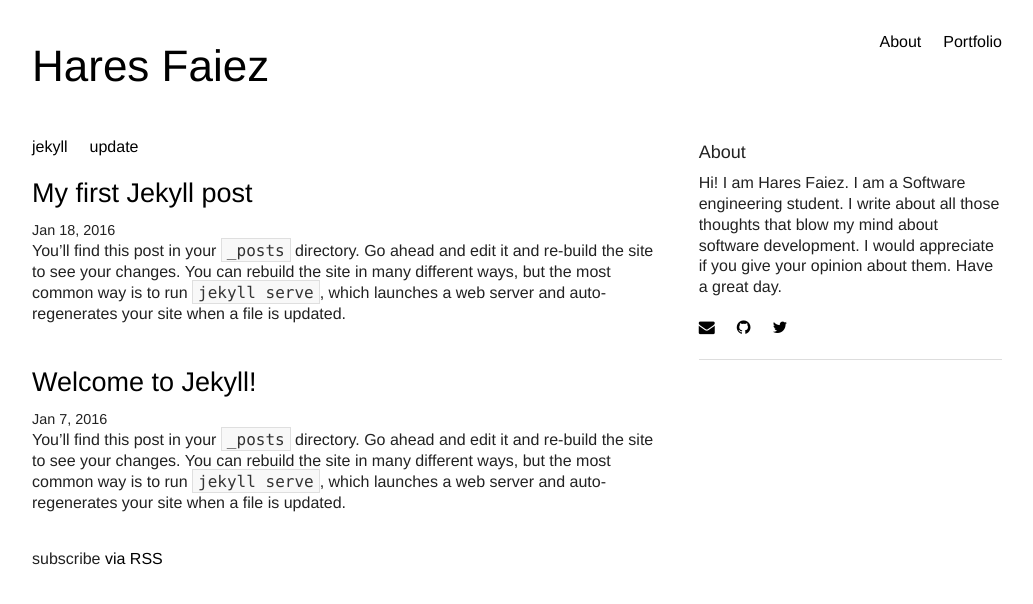
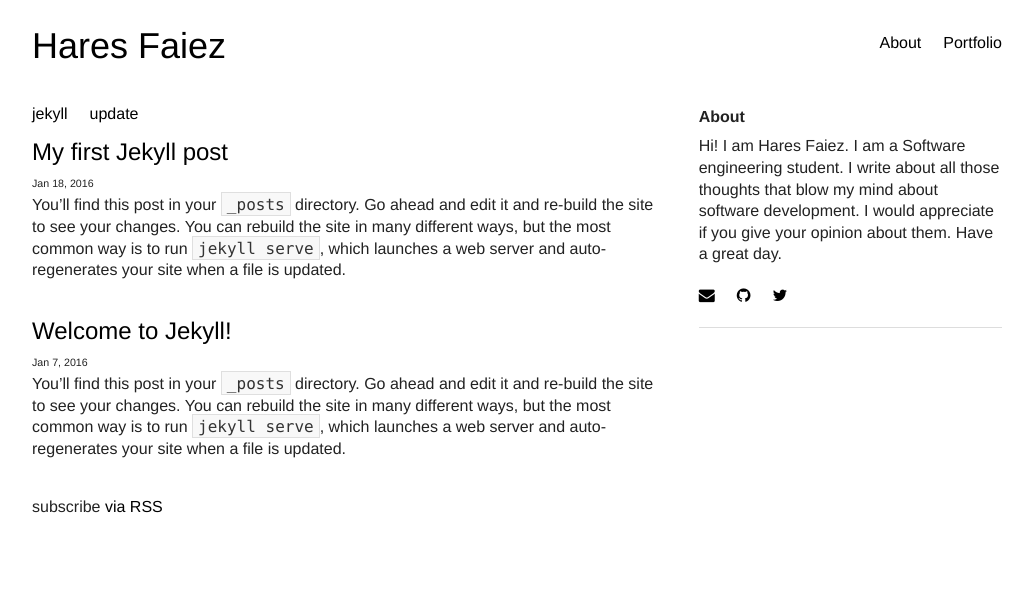
Before and after one commit to haresfaiez/haresfaiez.github.io, a Jekyll site: the page built from index.html, in a window 1280 px wide. Shown: the top 604 px of the page, without its empty margins (123-1156 px from the left). Built offline with Jekyll 4.4.1, drawn with Linux system fonts in a browser that asks for light colours; nearby versions of some CDN libraries; library files that are not in the unit come from our copies.

Commit message:
Fix index text size

```diff
--- a/_includes/about.html
+++ b/_includes/about.html
@@ -1,7 +1,7 @@
 <div>
-    <h5>
+    <h6>
         About
-    </h5>
+    </h6>
     <p>
         {{ site.about }}
     </p>
--- a/_includes/categories-list.html
+++ b/_includes/categories-list.html
@@ -1,5 +1,7 @@
 <ul class="inline-list">
   {% for category in site.categories %}
-  <li><a name="{{ category | first }}">{{ category | first }}</a></li>
+  <li>
+      <a name="{{ category | first }}">{{ category | first }}</a>
+  </li>
   {% endfor %}
 </ul>
--- a/_includes/posts.html
+++ b/_includes/posts.html
@@ -1,8 +1,8 @@
 {% for post in site.posts %}
   <article class="post">
-    <h3>
+    <h2>
       <a class="post-link" href="{{ post.url | prepend: site.baseurl }}">{{ post.title }}</a>
-    </h3>
+    </h2>
     <small>
       <span class="post-meta">{{ post.date | date: "%b %-d, %Y" }}</span>
     </small>
--- a/_sass/foundation/_global.scss
+++ b/_sass/foundation/_global.scss
@@ -19,8 +19,7 @@ $namespace: false !default;
 // set $rem-base to $base-font-size and make sure $base-font-size is a px value.
 $base-font-size: 100% !default;
 
-// $base-line-height is 24px while $base-font-size is 16px
-$base-line-height: 1.3 !default;
+$base-line-height: 1.35rem !default;
 
 //
 // Global Foundation Mixins
--- a/_sass/foundation/_type.scss
+++ b/_sass/foundation/_type.scss
@@ -11,16 +11,16 @@ $header-font-family: $body-font-family !default;
 $header-font-weight: $font-weight-normal !default;
 $header-font-style: normal !default;
 $header-font-color: $jet !default;
-$header-line-height: 1.4 !default;
+$header-line-height: $base-line-height !default;
 $header-top-margin: .2rem !default;
 $header-bottom-margin: .5rem !default;
 $header-text-rendering: optimizeLegibility !default;
 
 // We use these to control header font sizes
-$h1-font-size: rem-calc(44) !default;
-$h2-font-size: rem-calc(37) !default;
-$h3-font-size: rem-calc(27) !default;
-$h4-font-size: rem-calc(23) !default;
+$h1-font-size: 2.25rem !default;
+$h2-font-size: 1.5rem !default;
+$h3-font-size: 1.3125rem !default;
+$h4-font-size: 1.125rem !default;
 $h5-font-size: rem-calc(18) !default;
 $h6-font-size: 1rem !default;
 
@@ -31,26 +31,27 @@ $h3-font-reduction: rem-calc(5) !default;
 $h4-font-reduction: rem-calc(5) !default;
 $h5-font-reduction: 0 !default;
 $h6-font-reduction: 0 !default;
+$h6-font-weight: $font-weight-bold;
 
 // These control how subheaders are styled.
-$subheader-line-height: 1.4 !default;
+$subheader-line-height: $base-line-height !default;
 $subheader-font-color: scale-color($header-font-color, $lightness: 35%) !default;
 $subheader-font-weight: $font-weight-normal !default;
 $subheader-top-margin: .2rem !default;
 $subheader-bottom-margin: .5rem !default;
 
 // A general <small> styling
-$small-font-size: 90% !default;
+$small-font-size: 0.667rem !default;
 $small-font-color: scale-color($header-font-color, $lightness: 35%) !default;
 
 // We use these to style paragraphs
 $paragraph-font-family: inherit !default;
 $paragraph-font-weight: $font-weight-normal !default;
 $paragraph-font-size: 1rem !default;
-$paragraph-line-height: 1.3 !default;
+$paragraph-line-height: $base-line-height !default;
 $paragraph-margin-bottom: rem-calc(20) !default;
 $paragraph-aside-font-size: rem-calc(14) !default;
-$paragraph-aside-line-height: 1.35 !default;
+$paragraph-aside-line-height: $base-line-height !default;
 $paragraph-aside-font-style: italic !default;
 $paragraph-text-rendering: optimizeLegibility !default;
 
@@ -274,7 +275,7 @@ $align-class-breakpoints:
     h3 { font-size: $h3-font-size - $h3-font-reduction; }
     h4 { font-size: $h4-font-size - $h4-font-reduction; }
     h5 { font-size: $h5-font-size - $h5-font-reduction; }
-    h6 { font-size: $h6-font-size - $h6-font-reduction; }
+    h6 { font-size: $h6-font-size - $h6-font-reduction; font-weight: $h6-font-weight; }
 
     .subheader { @include subheader; }
 
```
